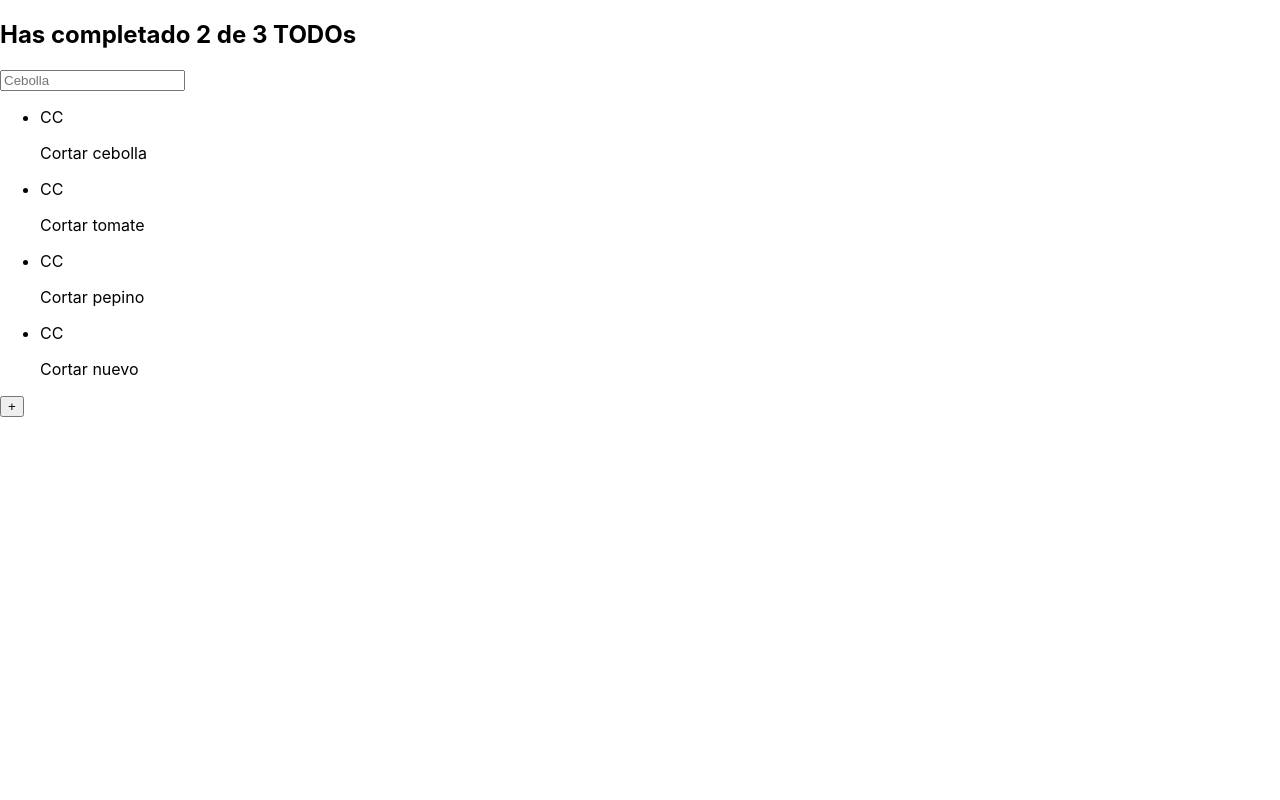
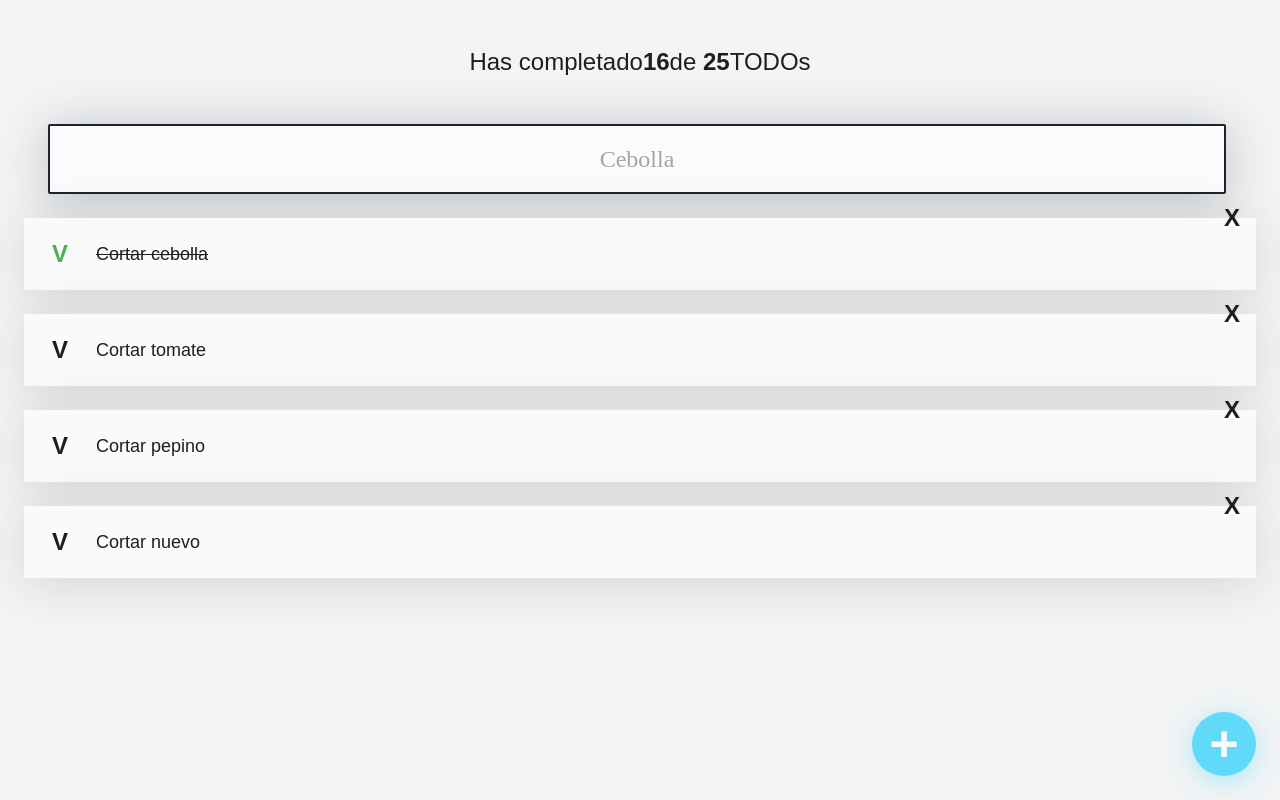
Before and after one commit to JohanaLl/React, a React (Create React App) app in the folder curso/: page / in a window 1280 px wide. Built offline with nearby package versions, Linux system fonts and the light colour scheme.

Commit message:
Estilos CSS

```diff
--- a/curso/src/App.js
+++ b/curso/src/App.js
@@ -6,27 +6,32 @@ import { TodoItem } from './TodoItem'
 import { CreateTodoButton } from './CreateTodoButton'
 
 
-const todos = [
-  { text: 'Cortar cebolla', completed: false },
+const defaultTodos = [
+  { text: 'Cortar cebolla', completed: true },
   { text: 'Cortar tomate', completed: false },
   { text: 'Cortar pepino', completed: false },
   { text: 'Cortar nuevo', completed: false },
 ];
 
+// Single page application, en APP se renderizan todos los componente
+// que componen la application
 function App() {
   return (
     /**React necesita que se envíe una sola etiqueta por componente */
-    <React.Fragment>
-      <TodoCounter />
+    <>
+      {/* Primera parte de la aplicacion */}
+      <TodoCounter completed={16} total={25} />
+      {/* Buscador */}
       <TodoSearch />
+      {/* Lista de TODOs */}
       <TodoList>
-        {todos.map(todo => (
-          <TodoItem key={todo.text} text={todo.text} />
+        {defaultTodos.map(todo => (
+          <TodoItem key={todo.text} text={todo.text} completed={todo.completed}/>
         ))}
       </TodoList>
-
+      {/* Boton de la aplicacion */}
       <CreateTodoButton/>
-    </React.Fragment>
+    </>
   );
 }
 
--- /dev/null
+++ b/curso/src/CreateTodoButton.css
@@ -0,0 +1,18 @@
+.CreateTodoButton{
+    background-color:#61dafa;
+    box-shadow:0 5px 25px rgba(97,218,250,.5);
+    border:none;border-radius:60%;
+    cursor:pointer;
+    font-size:50px;
+    position:fixed;bottom:24px;right:24px;font-weight:700;
+    color:#fafafa;
+    display:flex;
+    justify-content:center;
+    align-items:center;
+    height:64px;
+    width:64px;
+    transform:rotate(0);transition:.3s ease
+}
+.CreateTodoButton:hover{
+    transform:rotate(224deg)
+}
--- a/curso/src/CreateTodoButton.js
+++ b/curso/src/CreateTodoButton.js
@@ -1,8 +1,9 @@
 import React from "react";
+import './CreateTodoButton.css'
 
 function CreateTodoButton() {
     return(
-        <button>+</button>
+        <button className="CreateTodoButton">+</button>
     );
 }
 
--- /dev/null
+++ b/curso/src/TodoCounter.css
@@ -0,0 +1,11 @@
+.TodoCounter {
+    font-size: 24px;
+    text-align: center;
+    margin: 0;
+    padding: 48px;
+    font-weight:400
+}
+
+.TodoCounter span{
+    font-weight:700
+}
--- a/curso/src/TodoCounter.js
+++ b/curso/src/TodoCounter.js
@@ -1,9 +1,14 @@
 import React from "react";
+import'./TodoCounter.css';
 
-function TodoCounter() {
+function TodoCounter(props) {
     return (
-        <h2> Has completado 2 de 3 TODOs</h2>
+        <h1 className="TodoCounter">
+            Has completado
+            <span>{props.completed}</span>
+            de <span>{props.total}</span>TODOs
+        </h1>
     );
 }
 
-export {TodoCounter};
+export { TodoCounter };
--- /dev/null
+++ b/curso/src/TodoItem.css
@@ -0,0 +1,43 @@
+.TodoItem{
+    background-color:#fafafa;
+    position:relative;
+    display:flex;
+    justify-content:center;
+    align-items:center;
+    margin-top:24px;
+    box-shadow:0 5px 50px rgba(32,35,41,.15)
+}
+.TodoItem-p{
+    margin:24px 0 24px 24px;
+    width:calc(100% - 120px);
+    font-size:18px;
+    line-height:24px;
+    font-weight:400
+}
+.TodoItem-p--complete{
+    text-decoration:line-through
+}
+.Icon{
+    cursor:pointer;
+    display:flex;
+    justify-content:center;
+    align-items:center;
+    height:48px;
+    width:48px;
+    font-size:24px;
+    font-weight:700
+}
+.Icon-check{
+    position:absolute;
+    left:12px
+}
+.Icon-check--active{
+    color:#4caf50
+}
+.Icon-delete{
+    position:absolute;
+    top:-24px;right:0
+}
+.Icon-delete:hover{
+    color:red
+}
--- a/curso/src/TodoItem.js
+++ b/curso/src/TodoItem.js
@@ -1,11 +1,18 @@
 import React from "react";
+import './TodoItem.css';
 
 function TodoItem(props) {
     return (
-        <li>
-            <span>C</span>
-            <span>C</span>
-            <p>{props.text}</p>
+        <li className="TodoItem">
+            <span className={`Icon Icon-check ${props.completed && "Icon-check--active"}`}>
+                V
+            </span>
+            <p className={`TodoItem-p ${props.completed && "TodoItem-p--complete"}`}>
+                {props.text}
+            </p>
+            <span className="Icon Icon-delete">
+                X
+            </span>
         </li>
     );
 }
--- /dev/null
+++ b/curso/src/TodoList.css
@@ -0,0 +1,4 @@
+.TodoList{
+    margin:0;padding:0 0 56px;
+    list-style:none
+}
--- a/curso/src/TodoList.js
+++ b/curso/src/TodoList.js
@@ -1,9 +1,12 @@
 import React from "react";
+import './TodoList.css';
 
+// children recibe todas las props y elementos que se le envíen al componente
+// en este caso recibe el todoItem y todos los textos del todoItem
 function TodoList(props) {
     return (
         <section>
-            <ul>
+            <ul className="TodoList">
                 {props.children}
             </ul>
         </section>
--- /dev/null
+++ b/curso/src/TodoSearch.css
@@ -0,0 +1,22 @@
+.TodoSearch{
+    background:#f9fbfc;
+    border-radius:2px;
+    border:2px solid #202329;
+    margin:0 24px;
+    height:64px;
+    width:calc(100% - 62px);
+    font-size:24px;
+    text-align:center;
+    font-family:montserrat;
+    font-weight:400;
+    color:#1e1e1f;
+    box-shadow:0 5px 50px rgba(32,35,41,.25)
+}
+.TodoSearch::placeholder{
+    color:#a5a5a5;
+    font-family:montserrat;
+    font-weight:400
+}
+.TodoSearch:focus{
+    outline-color:#61dafa
+}
--- a/curso/src/TodoSearch.js
+++ b/curso/src/TodoSearch.js
@@ -1,8 +1,9 @@
 import React from "react";
+import './TodoSearch.css';
 
 function TodoSearch () {
     return (
-        <input placeholder="Cebolla"></input>
+        <input placeholder="Cebolla" className="TodoSearch"/>
     );
 }
 
--- a/curso/src/index.css
+++ b/curso/src/index.css
@@ -1,13 +1,12 @@
-body {
-  margin: 0;
-  font-family: -apple-system, BlinkMacSystemFont, 'Segoe UI', 'Roboto', 'Oxygen',
-    'Ubuntu', 'Cantarell', 'Fira Sans', 'Droid Sans', 'Helvetica Neue',
-    sans-serif;
-  -webkit-font-smoothing: antialiased;
-  -moz-osx-font-smoothing: grayscale;
+body{
+  margin:0;
+  padding:0;
+  background:#f2f4f5;color:#1e1e1f;
+  font-family:'Montserrat',Arial,Helvetica,sans-serif
 }
 
-code {
-  font-family: source-code-pro, Menlo, Monaco, Consolas, 'Courier New',
-    monospace;
+#root{
+  margin:0 24px;
+  position:relative;
+  min-height:100vh
 }
```
Also changed, not shown: 1 other file (tests, documents, lock files or other folders).
